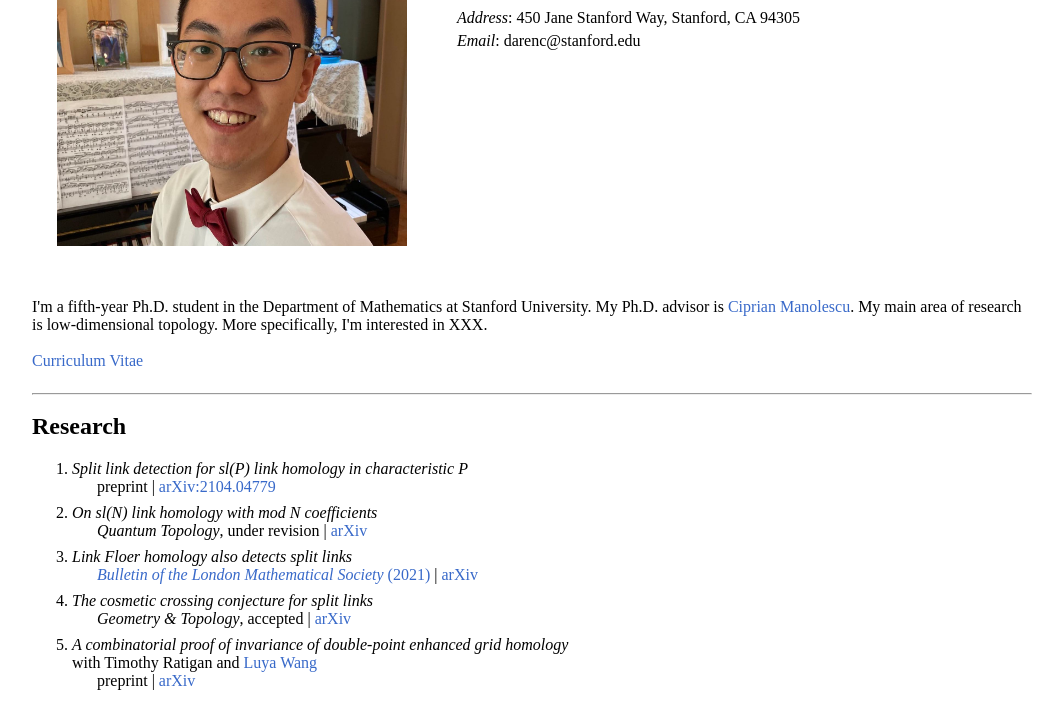
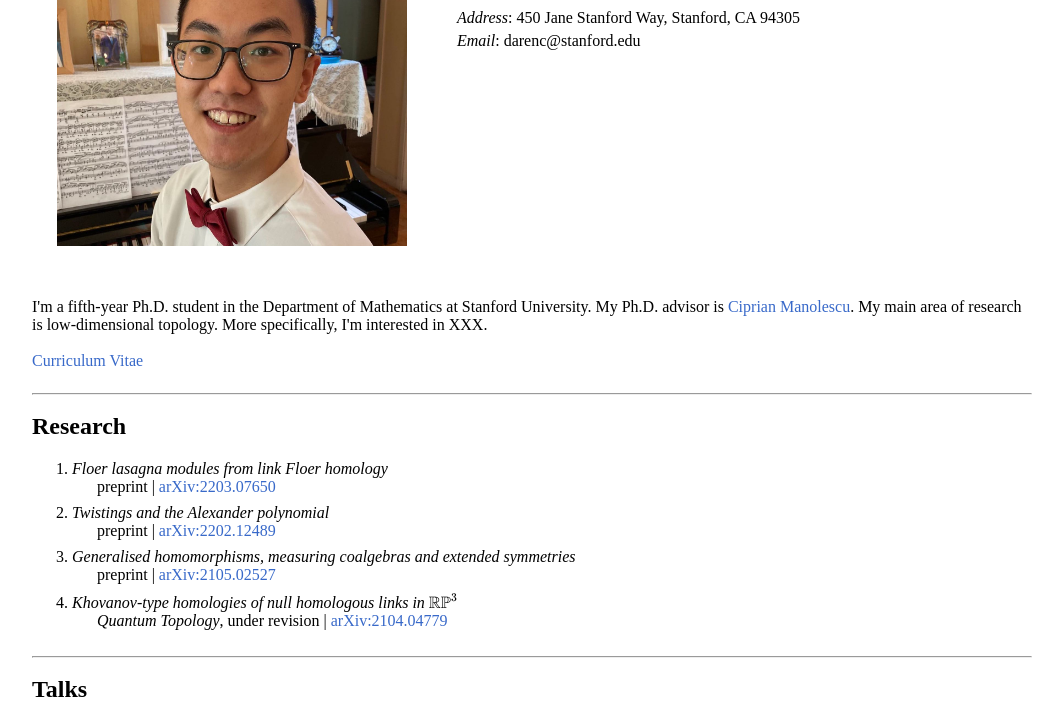
Before and after one commit to darenchenm/darenchenm.github.io, a plain HTML site: page index.html in a window 1280 px wide. Shown: the part 209-922 px from the top of the page, without its empty margins (48-1111 px from the left). Drawn offline with nearby package versions, Linux system fonts and the light colour scheme; a web font is replaced by a local one.

Commit message:
update research

```diff
--- a/index.html
+++ b/index.html
@@ -8,6 +8,7 @@
     <meta name="description" content="I'm a fifth-year Ph.D. student in the Department of Mathematics at Stanford University. My Ph.D. advisor is Ciprian Manolescu.">
     <link rel="stylesheet" type="text/css" href="./files/style.css">
     <link rel="icon" type="image/png" href="./files/stanford_square.png">
+    <script id="MathJax-script" async src="https://cdn.jsdelivr.net/npm/mathjax@3/es5/tex-mml-chtml.js"></script>
 
 </head>
 
@@ -72,43 +73,34 @@ I'm a fifth-year Ph.D. student in the Department of Mathematics at Stanford Univ
 <ol>
   <li>
     <p>
-      <cite>Split link detection for sl(P) link homology in characteristic P</cite>
+      <cite>Floer lasagna modules from link Floer homology</cite>
     </p>
     <p style="margin-top: -5px; margin-left: 25px;">
-    preprint | <a href="https://arxiv.org/abs/2112.09110">arXiv:2104.04779</a>
+    preprint | <a href="https://arxiv.org/abs/2203.07650">arXiv:2203.07650</a>
     </p>
   </li>
   <li>
     <p>
-      <cite>On sl(N) link homology with mod N coefficients</cite>
+      <cite>Twistings and the Alexander polynomial</cite>
     </p>
     <p style="margin-top: -5px; margin-left: 25px;">
-      <i>Quantum Topology</i>, under revision | <a href="https://arxiv.org/abs/2111.02287">arXiv</a>
+      preprint | <a href="https://arxiv.org/abs/2202.12489">arXiv:2202.12489</a>
     </p>
   </li>
   <li>
     <p>
-      <cite>Link Floer homology also detects split links</cite>
+      <cite>Generalised homomorphisms, measuring coalgebras and extended symmetries</cite>
     </p>
     <p style="margin-top: -5px; margin-left: 25px;">
-      <a href="https://londmathsoc.onlinelibrary.wiley.com/doi/10.1112/blms.12482"><i>Bulletin of the London Mathematical Society</i> (2021)</a> | <a href="https://arxiv.org/abs/2009.09345">arXiv</a>
+      preprint | <a href="https://arxiv.org/abs/2105.02527">arXiv:2105.02527</a>
     </p>
   </li>
   <li>
     <p>
-      <cite>The cosmetic crossing conjecture for split links</cite>
+    <cite>Khovanov-type homologies of null homologous links in \(\mathbb{RP}^3\)</cite>
     </p>
     <p style="margin-top: -5px; margin-left: 25px;">
-      <i>Geometry &amp; Topology</i>, accepted | <a href="https://arxiv.org/abs/2006.01070">arXiv</a>
-    </p>
-  </li>
-  <li>
-    <p>
-      <cite>A combinatorial proof of invariance of double-point enhanced grid homology</cite><br>
-      with Timothy Ratigan and <a href="https://math.berkeley.edu/~luyawang/">Luya Wang</a>
-    </p>
-    <p style="margin-top: -5px; margin-left: 25px;">
-      preprint | <a href="https://arxiv.org/abs/1810.03202">arXiv</a>
+    <i>Quantum Topology</i>, under revision | <a href="https://arxiv.org/abs/2104.04779">arXiv:2104.04779</a>
     </p>
   </li>
 </ol>
@@ -124,7 +116,7 @@ I'm a fifth-year Ph.D. student in the Department of Mathematics at Stanford Univ
 <table>
   <tr>
     <td>Nov 2021</td>
-    <td>-</td>
+    <td> &nbsp;&nbsp; </td>
     <td> <a href="https://www.math.stonybrook.edu/cal/event.php?ID=5796">Stony Brook/Simons Center Low-Dimensional Topology, Gauge Theory, and Symplectic Geometry Seminar</a></td>
   </tr>
   <tr>
@@ -134,7 +126,7 @@ I'm a fifth-year Ph.D. student in the Department of Mathematics at Stanford Univ
   </tr>
   <tr>
     <td>Sep 2021</td>
-    <td>-</td>
+    <td> &nbsp;&nbsp; </td>
     <td><a href="https://sites.google.com/bc.edu/john-baldwin/bgts">Boston Graduate Topology Seminar</a></td>
   </tr>
   <tr>
```
